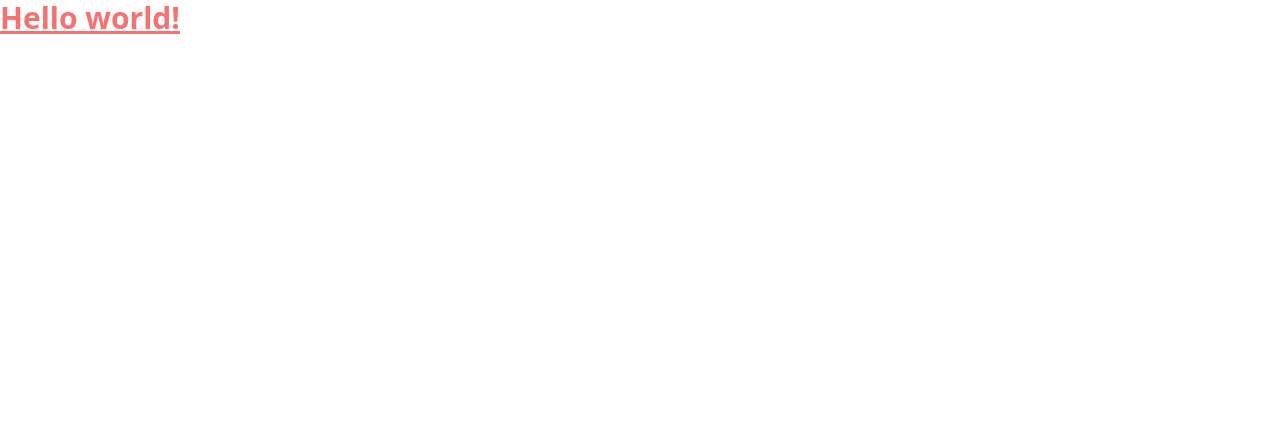
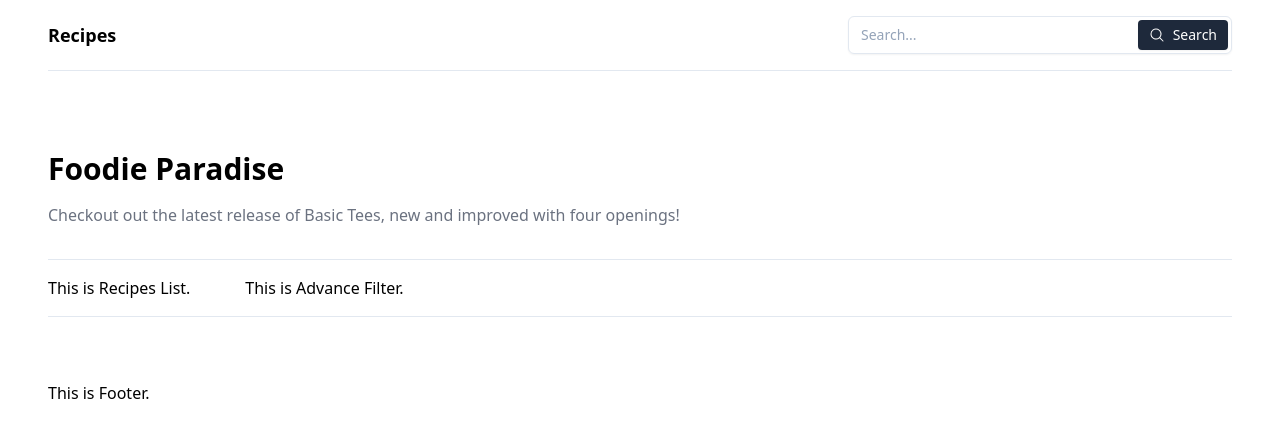
Before and after one commit to myozin-kyaw/react, a React (Vite) app in the folder foodapp/: page / in a window 1280 px wide. Shown: the top 438 px of the page. Built offline with nearby package versions, Linux system fonts and the light colour scheme.

Commit message:
adding recipe template

```diff
--- a/foodapp/src/App.jsx
+++ b/foodapp/src/App.jsx
@@ -1,9 +1,15 @@
+import Body from "./components/sections/Body";
+import Footer from "./components/sections/Footer";
+import Header from "./components/sections/Header";
+import NavBar from "./components/sections/NavBar";
+
 function App() {
   return (
-    <div>
-      <h1 className="text-3xl font-bold underline text-red-400">
-        Hello world!
-      </h1>
+    <div className="mx-12">
+      <NavBar />
+      <Header />
+      <Body />
+      <Footer />
     </div>
   );
 }
--- /dev/null
+++ b/foodapp/src/components/forms/search/SearchUI1.jsx
@@ -0,0 +1,30 @@
+export default function SearchUI1() {
+  return (
+    <div className="w-full max-w-sm min-w-[200px]">
+      <div className="relative">
+        <input
+          className="w-full bg-transparent placeholder:text-slate-400 text-slate-700 text-sm border border-slate-200 rounded-md pl-3 pr-28 py-2 transition duration-300 ease focus:outline-none focus:border-slate-400 hover:border-slate-300 shadow-sm focus:shadow"
+          placeholder="Search..."
+        />
+        <button
+          className="absolute top-1 right-1 flex items-center rounded bg-slate-800 py-1 px-2.5 border border-transparent text-center text-sm text-white transition-all shadow-sm hover:shadow focus:bg-slate-700 focus:shadow-none active:bg-slate-700 hover:bg-slate-700 active:shadow-none disabled:pointer-events-none disabled:opacity-50 disabled:shadow-none"
+          type="button"
+        >
+          <svg
+            xmlns="http://www.w3.org/2000/svg"
+            viewBox="0 0 24 24"
+            fill="currentColor"
+            className="w-4 h-4 mr-2"
+          >
+            <path
+              fillRule="evenodd"
+              d="M10.5 3.75a6.75 6.75 0 1 0 0 13.5 6.75 6.75 0 0 0 0-13.5ZM2.25 10.5a8.25 8.25 0 1 1 14.59 5.28l4.69 4.69a.75.75 0 1 1-1.06 1.06l-4.69-4.69A8.25 8.25 0 0 1 2.25 10.5Z"
+              clipRule="evenodd"
+            />
+          </svg>
+          Search
+        </button>
+      </div>
+    </div>
+  );
+}
--- /dev/null
+++ b/foodapp/src/components/sections/AdvanceFilter.jsx
@@ -0,0 +1,3 @@
+export default function AdvanceFilter() {
+  return <div>This is Advance Filter.</div>;
+}
--- /dev/null
+++ b/foodapp/src/components/sections/Body.jsx
@@ -0,0 +1,17 @@
+import Recipes from "./AdvanceFilter";
+import AdvanceFilter from "./Recipes";
+
+export default function Body() {
+  return (
+    <div className="py-4">
+      <div className="grid grid-cols-12 grid-flow-col">
+        <div className="col-span-2">
+          <AdvanceFilter />
+        </div>
+        <div className="col-span-10">
+          <Recipes />
+        </div>
+      </div>
+    </div>
+  );
+}
--- /dev/null
+++ b/foodapp/src/components/sections/Footer.jsx
@@ -0,0 +1,3 @@
+export default function Footer() {
+  return <div className="py-16 border-t border-slate-200">This is Footer.</div>;
+}
--- /dev/null
+++ b/foodapp/src/components/sections/Header.jsx
@@ -0,0 +1,11 @@
+export default function Header() {
+  return (
+    <div className="pt-20 pb-8 space-y-4 border-b border-slate-200">
+      <h1 className="font-bold text-3xl">Foodie Paradise</h1>
+      <p className="text-gray-500">
+        Checkout out the latest release of Basic Tees, new and improved with
+        four openings!
+      </p>
+    </div>
+  );
+}
--- /dev/null
+++ b/foodapp/src/components/sections/NavBar.jsx
@@ -0,0 +1,13 @@
+import SearchUI1 from "../forms/search/SearchUI1";
+import TextTitle from "../text/TextTitle";
+
+export default function NavBar() {
+  return (
+    <div className="py-4 border-b border-slate-200">
+      <div className="flex justify-between items-center">
+        <TextTitle />
+        <SearchUI1 />
+      </div>
+    </div>
+  );
+}
--- /dev/null
+++ b/foodapp/src/components/sections/RecipeDetail.jsx
@@ -0,0 +1,3 @@
+export default function RecipeDetail() {
+  return <div>This is NavBar.</div>;
+}
--- /dev/null
+++ b/foodapp/src/components/sections/Recipes.jsx
@@ -0,0 +1,3 @@
+export default function Recipes() {
+  return <aside>This is Recipes List.</aside>;
+}
--- /dev/null
+++ b/foodapp/src/components/text/TextTitle.jsx
@@ -0,0 +1,3 @@
+export default function TextTitle() {
+  return <div className="font-semibold text-lg">Recipes</div>;
+}
```
Also changed, not shown: 1 other file (tests, documents, lock files or other folders).
